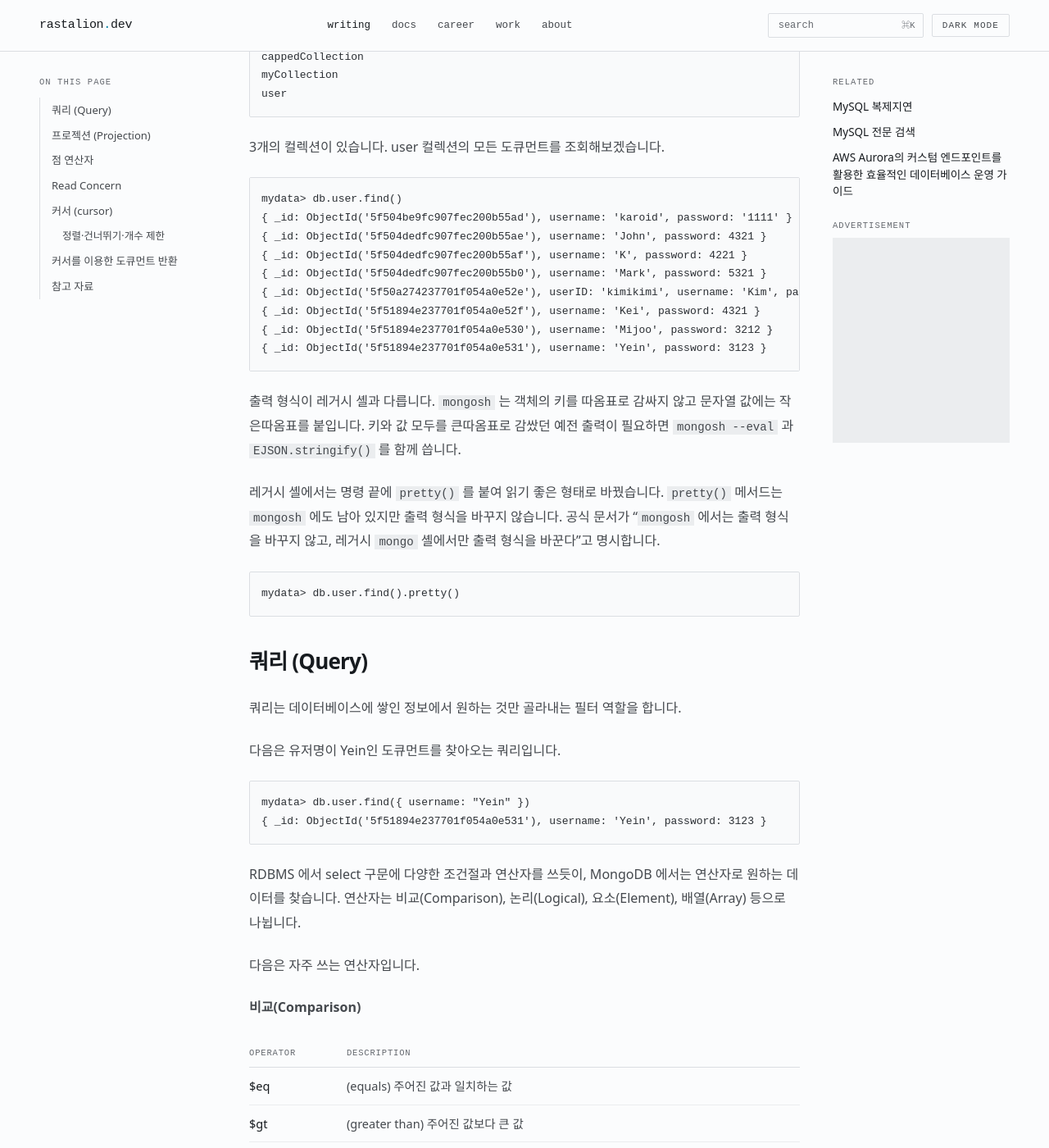
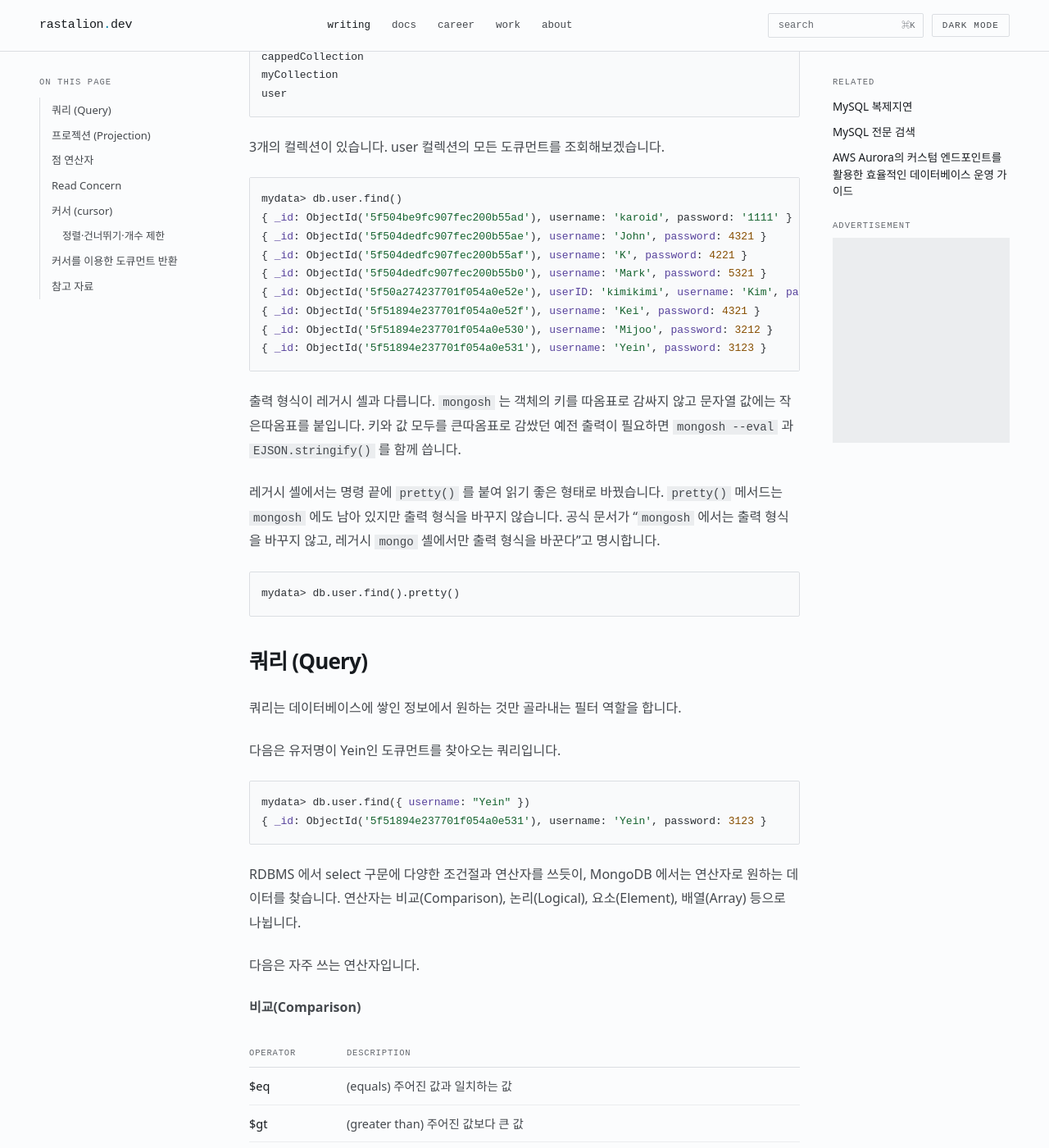
Before and after one commit to TeiNam/teinam.github.io, a Jekyll site: the page built from _posts/2020-09-16-mongodb-find-documents.md, in a window 1280 px wide and 1400 px high, scrolled down 892 px. Shown: the whole window at 82% size. Built offline with Jekyll 4.4.1, drawn with Linux system fonts in a browser that asks for light colours; some web fonts are replaced.

Commit message:
feat: 코드블록 구문 강조 — 토큰 팔레트 3색
rouge 는 언어별 클래스가 아니라 언어 공통 토큰 클래스(.k 키워드, .s 문자열, .c 주석 …)를
쓴다. 그래서 팔레트 한 벌로 sql·bash·javascript·rust·python·json·yaml 이 모두 커버된다.

색은 세 가지로 제한했다. 본문이 두 색조(accent 파랑·warn 호박)로 절제돼 있어 코드에
여덟 색을 들이면 톤이 깨진다.
- `--code-key` 보라 — 키워드·선언·타입·빌트인·상수·낱말 연산자(in/and/or)·설정 파일의 키
- `--code-str` 초록 — 문자열·구분자·이스케이프·정규식
- `--code-num` 호박 — 정수·실수
- `--code-cmt` 회색 — 주석
- 함수·클래스·네임스페이스는 네 번째 색조 대신 font-weight 500 으로만 구분

색을 주지 않은 것
- `.n`·`.p`·`.o`·`.nx`(이름·구두점·연산자·JS 식별자)는 전체 토큰의 80% 다. 여기에 색을
  주면 블록 전체가 알록달록해진다
- `.err` 는 rouge 가 렉싱에 실패한 조각이라 붉게 칠하지 않는다. 실패는 필자 책임이지
  독자가 볼 경고가 아니다
- `text`/`plaintext` 블록은 rouge 가 토큰을 만들지 않아 단색으로 남는다. 현재 6,265개가
  그쪽인데 터미널 출력·설정 덤프·에러 문구라 색이 붙지 않는 편이 맞다

검증 방법
- 실제 사용 언어를 먼저 셌다: sql 174 · javascript 173 · bash 128 · redis 29 · ini 24.
  rust·python 은 현재 포스트에 없으므로 샘플을 만들어 따로 확인했다
- 다섯 언어 샘플을 light·dark 두 테마에서 캡처해 눈으로 확인
- 렌더된 토큰을 다시 긁어 색이 빠진 것을 찾았고, 그렇게 `.ow`(python 의 in/and/or)를 발견해
  키워드 색에 넣었다. `.nd`(데코레이터)도 예방적으로 추가
- `docs-body`·`page-body` 도 `prose` 클래스를 함께 쓰므로 같이 적용된다

```diff
--- a/assets/css/main.css
+++ b/assets/css/main.css
@@ -5,6 +5,11 @@
   --accent: oklch(0.55 0.11 225); --accent-line: oklch(0.55 0.11 225 / 0.35);
   --note-bg: oklch(0.97 0.02 225); --code-bg: oklch(0.985 0.002 250); --code-ink: oklch(0.30 0.01 250);
   --warn-bg: oklch(0.97 0.03 80); --warn-line: oklch(0.60 0.10 70 / 0.4); --warn-ink: oklch(0.48 0.10 70);
+  /* 구문 강조. 본문이 두 색조로 절제돼 있으므로 코드도 세 색조까지만 쓴다.
+     이름·구두점·연산자는 색을 주지 않고 --code-ink 로 둔다 — 토큰의 80% 가 거기 속해
+     색을 주면 블록 전체가 알록달록해진다. */
+  --code-key: oklch(0.45 0.14 290); --code-str: oklch(0.44 0.11 150);
+  --code-num: oklch(0.48 0.11 65); --code-cmt: oklch(0.56 0.015 250);
   --sans: "IBM Plex Sans KR", system-ui, sans-serif;
   --mono: "Spline Sans Mono", ui-monospace, monospace;
   /* 본문 읽기 폭은 50rem(800px, 한글 한 줄 50자). 한국어 본문이 편한 범위(35~50자)의
@@ -22,6 +27,8 @@
   --accent: oklch(0.74 0.11 215); --accent-line: oklch(0.74 0.11 215 / 0.4);
   --note-bg: oklch(0.235 0.03 225); --code-bg: oklch(0.135 0.012 250); --code-ink: oklch(0.87 0.01 250);
   --warn-bg: oklch(0.24 0.035 80); --warn-line: oklch(0.70 0.10 75 / 0.45); --warn-ink: oklch(0.82 0.11 75);
+  --code-key: oklch(0.78 0.13 290); --code-str: oklch(0.76 0.11 150);
+  --code-num: oklch(0.80 0.10 65); --code-cmt: oklch(0.60 0.015 250);
 }
 
 * { box-sizing: border-box; }
@@ -275,6 +282,34 @@ p { text-wrap: pretty; }
    스크롤 컨테이너가 되어 가로 스크롤바가 코드 위에 겹쳐 그려진다.
    스크롤은 패딩을 가진 바깥 div.highlight 가 맡는다. */
 .prose div.highlight pre { border: 0; padding: 0; background: transparent; overflow: visible; }
+/* rouge 토큰. 언어별 클래스가 아니라 언어 공통 토큰이라 이 한 벌로 sql·bash·javascript·
+   rust·python·json·yaml 이 모두 커버된다. `text`/`plaintext` 는 rouge 가 토큰을 만들지
+   않으므로 터미널 출력과 설정 덤프는 단색으로 남는다 — 의도한 동작이다.
+   여기 없는 토큰은 --code-ink 를 물려받는다. 특히 .n·.p·.o·.nx 가 전체의 80% 라
+   색을 주지 않는 편이 낫다. .err 는 rouge 가 렉싱에 실패한 조각이므로 붉게 칠하지 않는다. */
+.prose .highlight .k,  .prose .highlight .kc, .prose .highlight .kd,
+.prose .highlight .kn, .prose .highlight .kp, .prose .highlight .kr,
+.prose .highlight .kt, .prose .highlight .nb, .prose .highlight .no,
+.prose .highlight .bp, .prose .highlight .ow, .prose .highlight .nd
+  { color: var(--code-key); }
+.prose .highlight .s,  .prose .highlight .s1, .prose .highlight .s2,
+.prose .highlight .sb, .prose .highlight .sc, .prose .highlight .sd,
+.prose .highlight .sh, .prose .highlight .si, .prose .highlight .sx,
+.prose .highlight .sr, .prose .highlight .ss, .prose .highlight .se,
+.prose .highlight .dl { color: var(--code-str); }
+.prose .highlight .m,  .prose .highlight .mi, .prose .highlight .mf,
+.prose .highlight .mb, .prose .highlight .mh, .prose .highlight .mo,
+.prose .highlight .il { color: var(--code-num); }
+.prose .highlight .c,  .prose .highlight .c1, .prose .highlight .cm,
+.prose .highlight .cs, .prose .highlight .cp, .prose .highlight .cd,
+.prose .highlight .ch { color: var(--code-cmt); }
+/* 설정·직렬화 형식의 키. ini·yaml·json 에서 키가 구분되면 읽기가 크게 나아진다. */
+.prose .highlight .na, .prose .highlight .nt, .prose .highlight .py,
+.prose .highlight .nl { color: var(--code-key); }
+/* 함수·클래스·네임스페이스는 굵기로만 구분한다 — 네 번째 색조를 들이지 않는다. */
+.prose .highlight .nf, .prose .highlight .nc, .prose .highlight .nn,
+.prose .highlight .fm { font-weight: 500; }
+
 .copy-code {
   position: absolute; top: 8px; right: 8px; font-family: var(--mono); font-size: 10.5px;
   border: 1px solid var(--line); background: var(--surface); color: var(--ink3);
```
